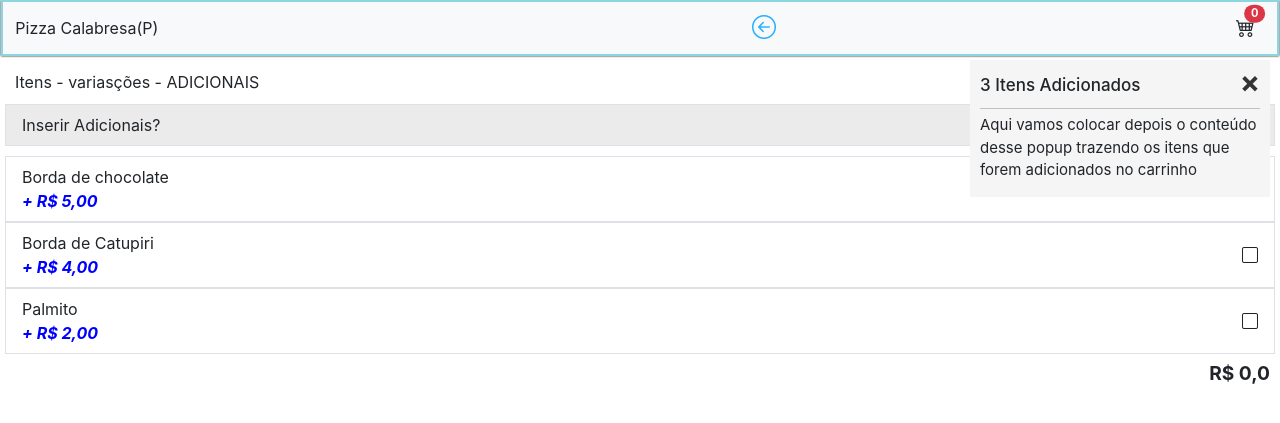
After one commit to DiogenesDv/delivery, a PHP site: page /adicionais.php in a window 1280 px wide, after a click that opens the changed part. The commit adds this page. Shown: the top 423 px of the page. Run offline with PHP 8.4, Linux system fonts and the light colour scheme.

Commit message:
al 35 ok

```diff
--- /dev/null
+++ b/adicionais.php
@@ -0,0 +1,54 @@
+<?php require_once("cabecalho.php") ?>
+
+<nav class="navbar bg-body-tertiary fixed-top header_top">
+  <div class="container-fluid">
+    <span>Pizza Calabresa(P)</span>
+    <div class=".icone_seta_voltar_">
+      <a class="navbar-brand" href="itens.php" alt="Voltar" title="Botão Voltar">
+        <big><i class="bi bi-arrow-left-circle icone_seta_voltar_"></i></big>
+      </a>
+    </div>
+    <?php require_once("carrinho.php") ?>
+  </div>
+</nav>
+
+<ol class="list-group lista_itens_">
+
+  <div class="itens_topo_">
+    <span>Itens - variasções - ADICIONAIS</span>
+  </div>
+
+  <div class="titulo-itens-margins_ list-group-item">
+    <span>Inserir Adicionais?</span>
+  </div>
+
+  <a href="adicionais.php" class="link-neutro_">
+    <li class="list-group-item d-flex justify-content-between align-items-center">
+      <span class="">Borda de chocolate <i class="fw-bold valor_item_">+ R$ 5,00</i></span>
+      <i class="bi bi-square"></i>
+    </li>
+  </a>
+
+  <a href="adicionais.php" class="link-neutro_">
+    <li class="list-group-item d-flex justify-content-between align-items-center">
+      <span class="">Borda de Catupiri <i class="fw-bold valor_item_">+ R$ 4,00</i></span>
+      <i class="bi bi-square"></i>
+    </li>
+  </a>
+
+  <a href="adicionais.php" class="link-neutro_">
+    <li class="list-group-item d-flex justify-content-between align-items-center">
+      <span class="">Palmito <i class="fw-bold valor_item_">+ R$ 2,00</i></span>
+      <i class="bi bi-square"></i>
+    </li>
+  </a>
+
+</ol>
+
+<div class="total_">
+  <b>R$ 0,0</b>
+</div>
+
+</body>
+
+</html>
--- /dev/null
+++ b/cabecalho.php
@@ -0,0 +1,21 @@
+<!DOCTYPE html>
+<html lang="en">
+
+<head>
+    <meta charset="UTF-8">
+    <meta name="viewport" content="width=device-width, initial-scale=1.0">
+
+    <meta name="keywords" content="Delivery COLOCAR NOME AQUI" />
+    <meta name="description" content="DESCRIÇÃO DOS SERVIÇOS DO DELIVERY ..." />
+    <meta name="author" content="NOME DO DONO ..." />
+    <!-- icone -->
+    <link rel="shortcut icon" href="img/pizza-svgrepo-com.svg" type="image/x-icon">
+    <!-- Bootstrap com js para estilização,icones,animaçoes e css-->
+    <link href="https://cdn.jsdelivr.net/npm/bootstrap@5.3.3/dist/css/bootstrap.min.css" rel="stylesheet" integrity="sha384-QWTKZyjpPEjISv5WaRU9OFeRpok6YctnYmDr5pNlyT2bRjXh0JMhjY6hW+ALEwIH" crossorigin="anonymous">
+    <link rel="stylesheet" href="https://cdn.jsdelivr.net/npm/bootstrap-icons@1.11.3/font/bootstrap-icons.min.css">
+    <script src="https://cdn.jsdelivr.net/npm/bootstrap@5.3.3/dist/js/bootstrap.bundle.min.js" integrity="sha384-YvpcrYf0tY3lHB60NNkmXc5s9fDVZLESaAA55NDzOxhy9GkcIdslK1eN7N6jIeHz" crossorigin="anonymous"></script>
+    <link rel="stylesheet" href="css/style.css">
+    <title>Delivery Interativo</title>
+</head>
+
+<body>
--- /dev/null
+++ b/carrinho.php
@@ -0,0 +1,28 @@
+<a class="text-dark" href="#popup1">
+    <big>
+        <span class="bi bi-cart4 icone_cart">
+            <small><small>
+                    <span class="position-absolute top-10 start-90 translate-middle badge rounded-pill bg-danger">
+                        0
+                        <span class="visually-hidden">unread messages</span>
+                    </span>
+                </small></small>
+        </span>
+    </big>
+</a>
+<div id="popup1" class="overlay">
+    <div class="popup">
+        <div class="row">
+            <div class="col-9">
+                <h3 class="titulo-popup">3 Itens Adicionados</h3>
+            </div>
+            <div class="col-3">
+                <a class="close" href="#">&times;</a>
+            </div>
+        </div>
+        <hr class="linha">
+        <div class="conteudo-popup">
+            Aqui vamos colocar depois o conteúdo desse popup trazendo os itens que forem adicionados no carrinho
+        </div>
+    </div>
+</div>
--- a/css/style.css
+++ b/css/style.css
@@ -102,14 +119,126 @@ body{
   background: radial-gradient(#f58888, #e32424de);
 }
 
+/****************** Poppup**************** */
+.overlay {
+  position: fixed;
+  top: 60px;
+  right: 0;
+  margin-right: 10px;
+  visibility: hidden;
+  opacity: 0;
+  background: #f5f5f5;
+  width:300px;
+  height:auto;
+}
+
+.overlay:target {
+  visibility: visible;
+  opacity: 5;
+}
+
+.popup {
+  margin: 5px auto;
+  padding: 10px;
+}
+
+.popup .close {
+  position:absolute;
+  top:0;
+  right:10px;
+  transition: all 200ms;
+  font-size: 25px;
+  font-weight: bold;
+  text-decoration: none;
+  color: #333;
+  font-size: 30px;
+}
+.popup .close:hover {
+  color: #fe0404;
+  border: 2px solid red;
+  border-radius: 20px;
+}
+
+.linha{
+  margin:5px 0px;
+}
+
+.titulo-popup{
+  font-size:17px;
+  font-weight: 500;
+}
+
+
+.conteudo-popup{
+  font-size:15px;
+}
 /* ****************************************************** */
-  @media(max-width:768px){
-    .card_{
+/* ***************Rodape ****************** */
+.rodape_{
+  width: 100%;
+  height: 10%;
+  padding: 10px;
+  background-color: #d3d2d2;
+  text-align: center;
+  font-size: 13px;
+}
+
+.link_whats{
+  color: black;
+  text-decoration: none;
+}
+
+.link_whats:hover{
+  background-color: #26b0fb;
+  padding: 5px;
+  border-radius: 10px;
+  transform: scale(1.01);
+  transition: 0.2s;
+  cursor: pointer;
+}
+/* **************************************** */
+@media(max-width:768px) {
+  .card_ {
     padding: 5px;
     min-height: 70px;
   }
 
-    .card-title_{
+  .card-title_ {
     font-size: 20px;
   }
+
 }
+.link-neutro_{
+  text-decoration: none;
+  color: #333;
+}
+.itens_topo_{
+  margin-bottom: 10px;
+  margin-left: 10px;
+}
+
+/* ***************************************** */
+.icone_seta_voltar_{
+  color: #26b0fb;
+  margin-left: 150px;
+}
+.lista_itens_{
+  padding: 5px;
+  margin-top: 65px;
+}
+.valor_item_{
+  display: block;
+  color: blue;
+}
+.descricao_item_{
+  font-size: small;
+}
+.titulo-itens-margins_{
+  margin-bottom: 10px;
+  background-color: #ebebeb;
+}
+.total_{
+  text-align: right;
+  margin-right: 10px;
+  font-size: larger;
+}
```
Also changed, not shown: other parts of css/style.css (+34 -17 lines), index.php (+42 -23 lines), itens.php (added, +46 -0 lines), variacoes.php (added, +55 -0 lines), poppup1.php (added). Lines whose indentation alone changed are shown as unchanged.
